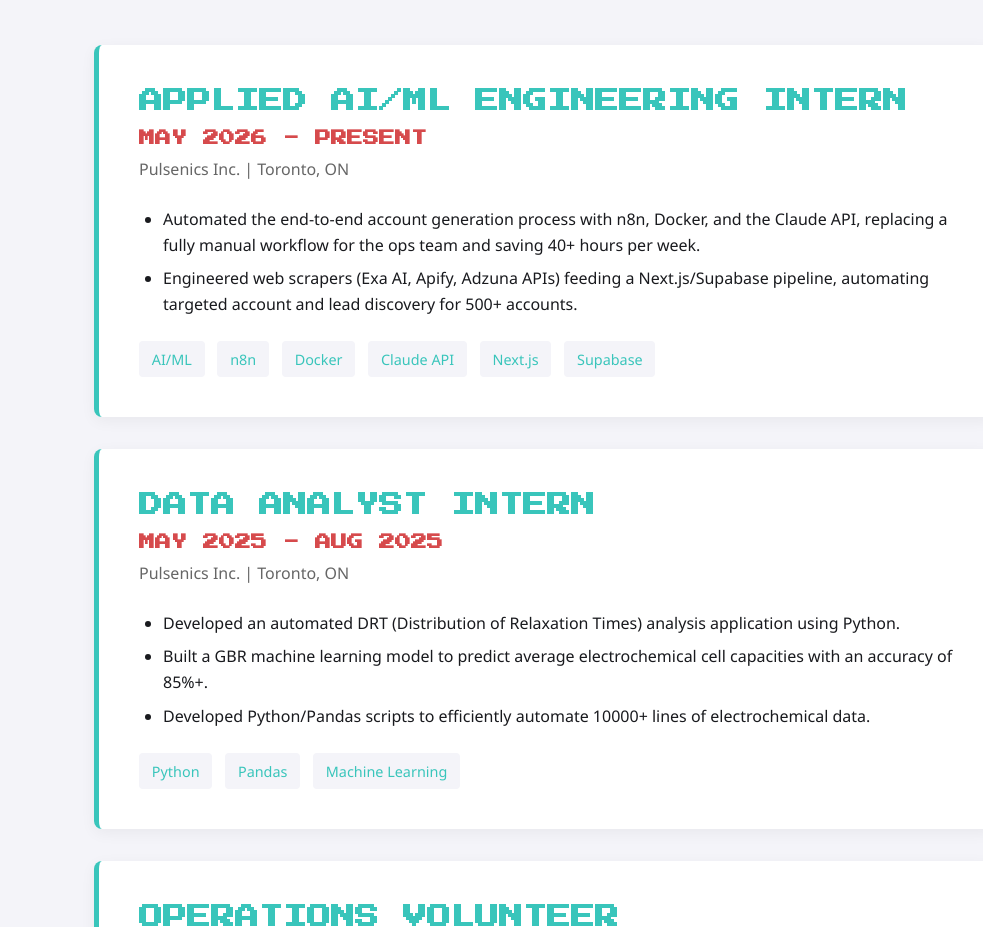
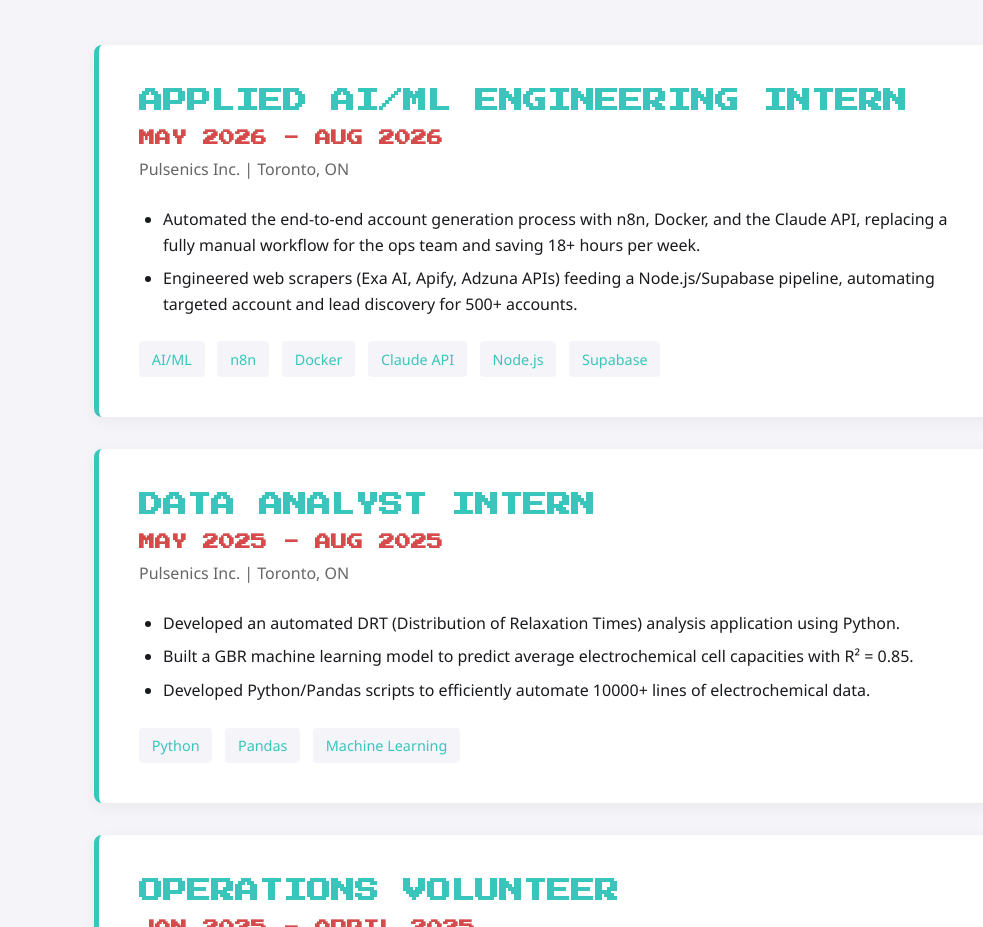
Before and after one commit to dimos1234/dimos1234.github.io, a plain HTML site: page index.html in a window 1280 px wide. Shown: the part 866-1793 px from the top of the page, without its empty margins (96-1079 px from the left). Drawn offline with Linux system fonts and the light colour scheme.

Commit message:
Update Pulsenics experience details

```diff
--- a/index.html
+++ b/index.html
@@ -38,15 +38,15 @@
             <div class="experience-card hidden">
                 <div class="exp-header">
                     <h3 class="accent-text">Applied AI/ML Engineering Intern</h3>
-                    <span class="exp-date">May 2026 - Present</span>
+                    <span class="exp-date">May 2026 - Aug 2026</span>
                 </div>
                 <h4>Pulsenics Inc. | Toronto, ON</h4>
                 <ul>
-                    <li>Automated the end-to-end account generation process with n8n, Docker, and the Claude API, replacing a fully manual workflow for the ops team and saving 40+ hours per week.</li>
-                    <li>Engineered web scrapers (Exa AI, Apify, Adzuna APIs) feeding a Next.js/Supabase pipeline, automating targeted account and lead discovery for 500+ accounts.</li>
+                    <li>Automated the end-to-end account generation process with n8n, Docker, and the Claude API, replacing a fully manual workflow for the ops team and saving 18+ hours per week.</li>
+                    <li>Engineered web scrapers (Exa AI, Apify, Adzuna APIs) feeding a Node.js/Supabase pipeline, automating targeted account and lead discovery for 500+ accounts.</li>
                 </ul>
                 <div class="tech-tags">
-                    <span>AI/ML</span><span>n8n</span><span>Docker</span><span>Claude API</span><span>Next.js</span><span>Supabase</span>
+                    <span>AI/ML</span><span>n8n</span><span>Docker</span><span>Claude API</span><span>Node.js</span><span>Supabase</span>
                 </div>
             </div>
 
@@ -58,7 +58,7 @@
                 <h4>Pulsenics Inc. | Toronto, ON</h4>
                 <ul>
                     <li>Developed an automated DRT (Distribution of Relaxation Times) analysis application using Python.</li>
-                    <li>Built a GBR machine learning model to predict average electrochemical cell capacities with an accuracy of 85%+.</li>
+                    <li>Built a GBR machine learning model to predict average electrochemical cell capacities with R² = 0.85.</li>
                     <li>Developed Python/Pandas scripts to efficiently automate 10000+ lines of electrochemical data.</li>
                 </ul>
                 <div class="tech-tags">
```
